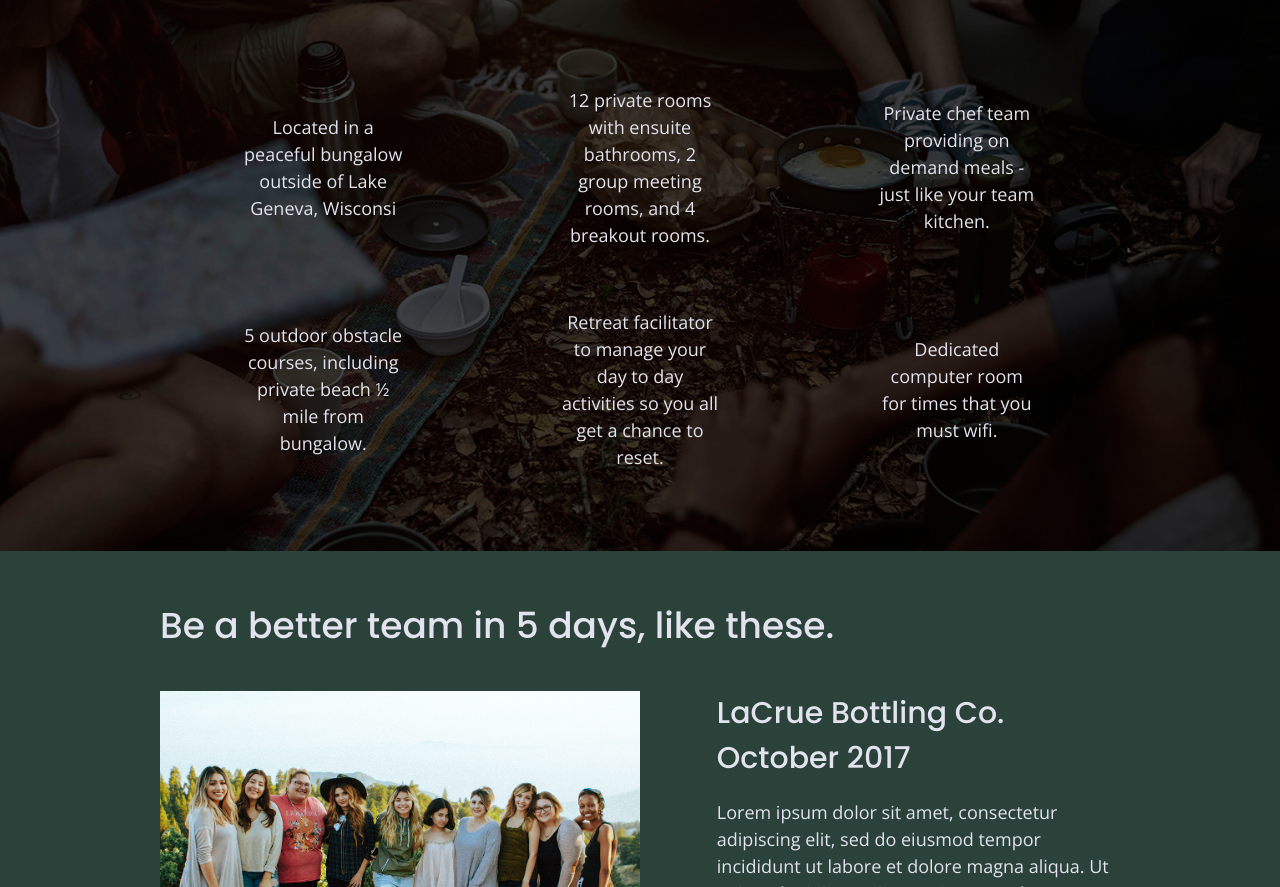
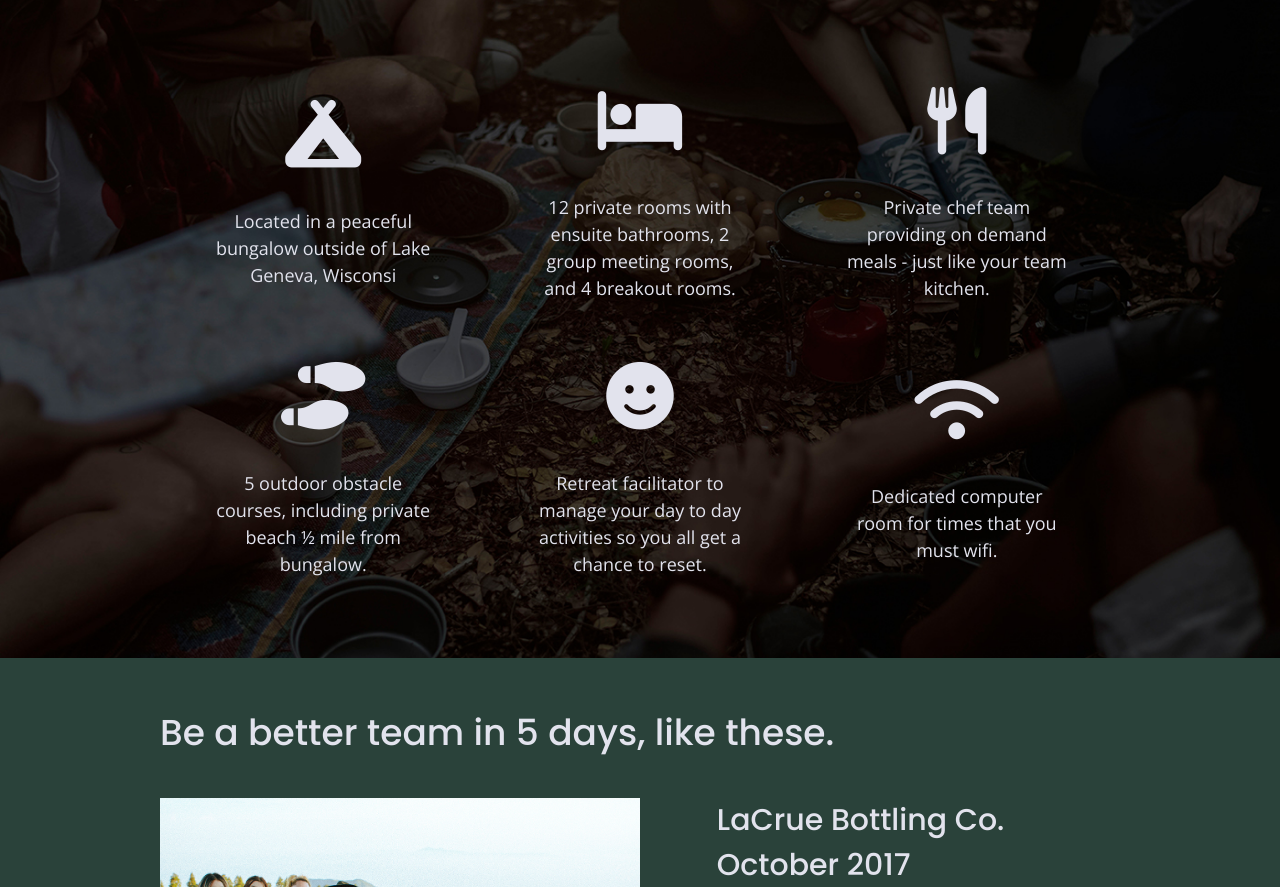
Before and after one commit to Pensor/unplugged-project, a plain HTML site: page index.html in a window 1280 px wide. Shown: the part 1152-2039 px from the top of the page. Drawn offline with nearby package versions, Linux system fonts and the light colour scheme.

Commit message:
added icons

```diff
--- a/css/main.css
+++ b/css/main.css
@@ -333,25 +333,22 @@ input[type=submit] {
   display: flex;
   justify-content: center;
   align-items: center;
-  flex-flow: row wrap;
+  flex-flow: column wrap;
+}
+
+.features i {
+	font-size: 3.75em;
+  margin-bottom: 40px;
 }
 
 .features article {
   margin: 30px 0;
-  width: 55%;
+  width: 45%;
 }
 
 .features p {
   text-align: center;
   margin: 0;
-}
-
-.fontawesome-icon {
-
-}
-
-.features-item-description {
-
 }
 
 .reviews {
@@ -596,6 +593,9 @@ input[type=submit] {
   }
 
   /* Features */
+  .features .features-items{
+    flex-flow: row wrap;
+  }
 
   .features article {
     display: flex;
@@ -606,7 +606,7 @@ input[type=submit] {
   }
 
   .features .features-item-description {
-    width: 50%
+    width: 70%
   }
 
   /* Reviews */
--- a/index.html
+++ b/index.html
@@ -16,6 +16,7 @@
   <link rel="stylesheet" href="css/main.css">
 
   <meta name="theme-color" content="#fafafa">
+  <script src="https://kit.fontawesome.com/2c60f15f55.js"></script>
 </head>
 
 <body>
@@ -65,27 +66,39 @@
         <h2>Have the work week you always dreamed of — without the bad wifi</h2>
         <div class="features-items">
           <article>
-            <p class="fontawesome-icon"></p>
+            <p class="fontawesome-icon">
+              <i class="fas fa-campground"></i>
+            </p>
             <p class="features-item-description">Located in a peaceful bungalow outside of Lake Geneva, Wisconsi</p>
           </article>
           <article>
-            <p class="fontawesome-icon"></p>
+            <p class="fontawesome-icon">
+              <i class="fas fa-bed"></i>
+            </p>
             <p class="features-item-description">12 private rooms with ensuite bathrooms, 2 group meeting rooms, and 4 breakout rooms.</p>
           </article>
           <article>
-            <p class="fontawesome-icon"></p>
+            <p class="fontawesome-icon">
+              <i class="fas fa-utensils"></i>
+            </p>
             <p class="features-item-description">Private chef team providing on demand meals - just like your team kitchen.</p>
           </article>
           <article>
-            <p class="fontawesome-icon"></p>
+            <p class="fontawesome-icon">
+              <i class="fas fa-shoe-prints"></i>
+            </p>
             <p class="features-item-description">5 outdoor obstacle courses, including private beach ½ mile from bungalow.</p>
           </article>
           <article>
-            <p class="fontawesome-icon"></p>
+            <p class="fontawesome-icon">
+              <i class="fas fa-smile"></i>
+            </p>
             <p class="features-item-description">Retreat facilitator to manage your day to day activities so you all get a chance to reset.</p>
           </article>
           <article>
-            <p class="fontawesome-icon"></p>
+            <p class="fontawesome-icon">
+              <i class="fas fa-wifi"></i>
+            </p>
             <p class="features-item-description">Dedicated computer room for times that you must wifi.</p>
           </article>
         </div>
```
Also changed, not shown: about/index.html (+1 -0 lines), faq/index.html (+1 -0 lines).
